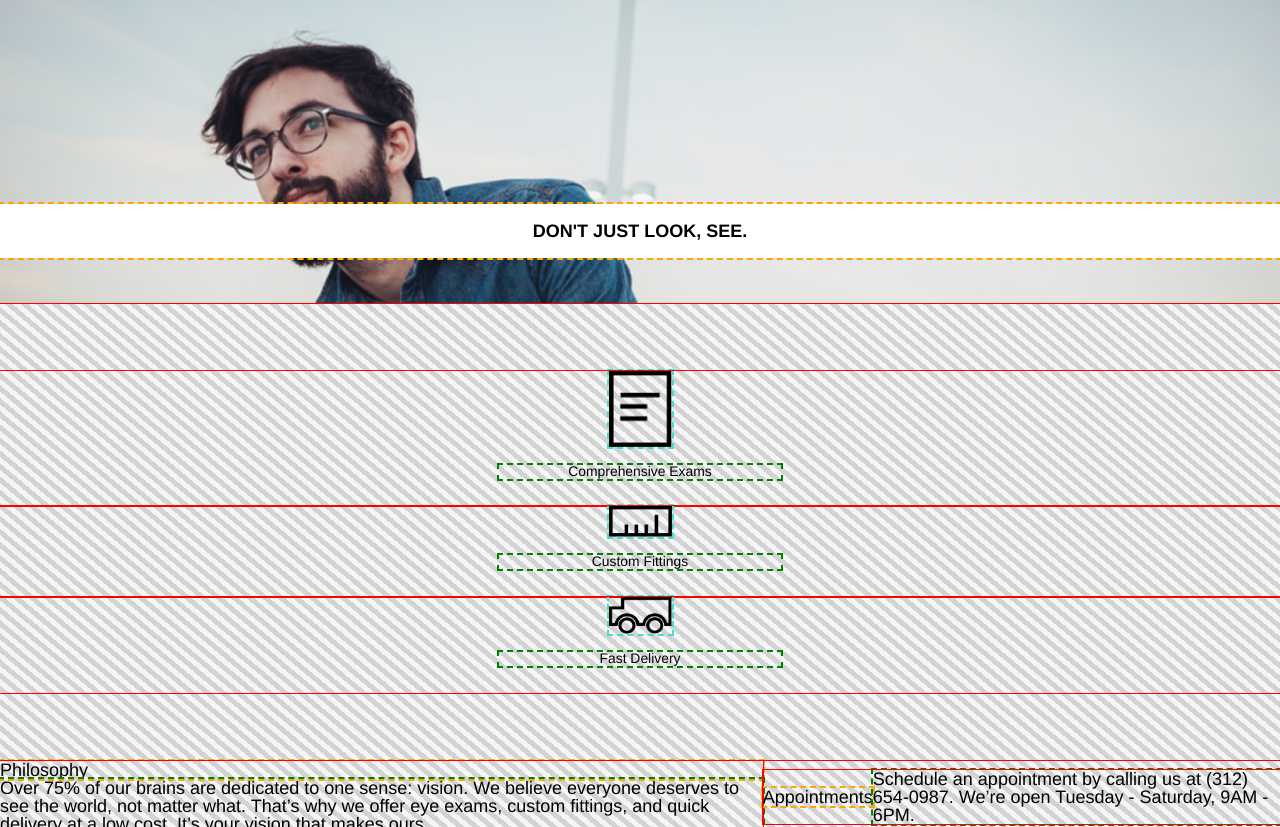
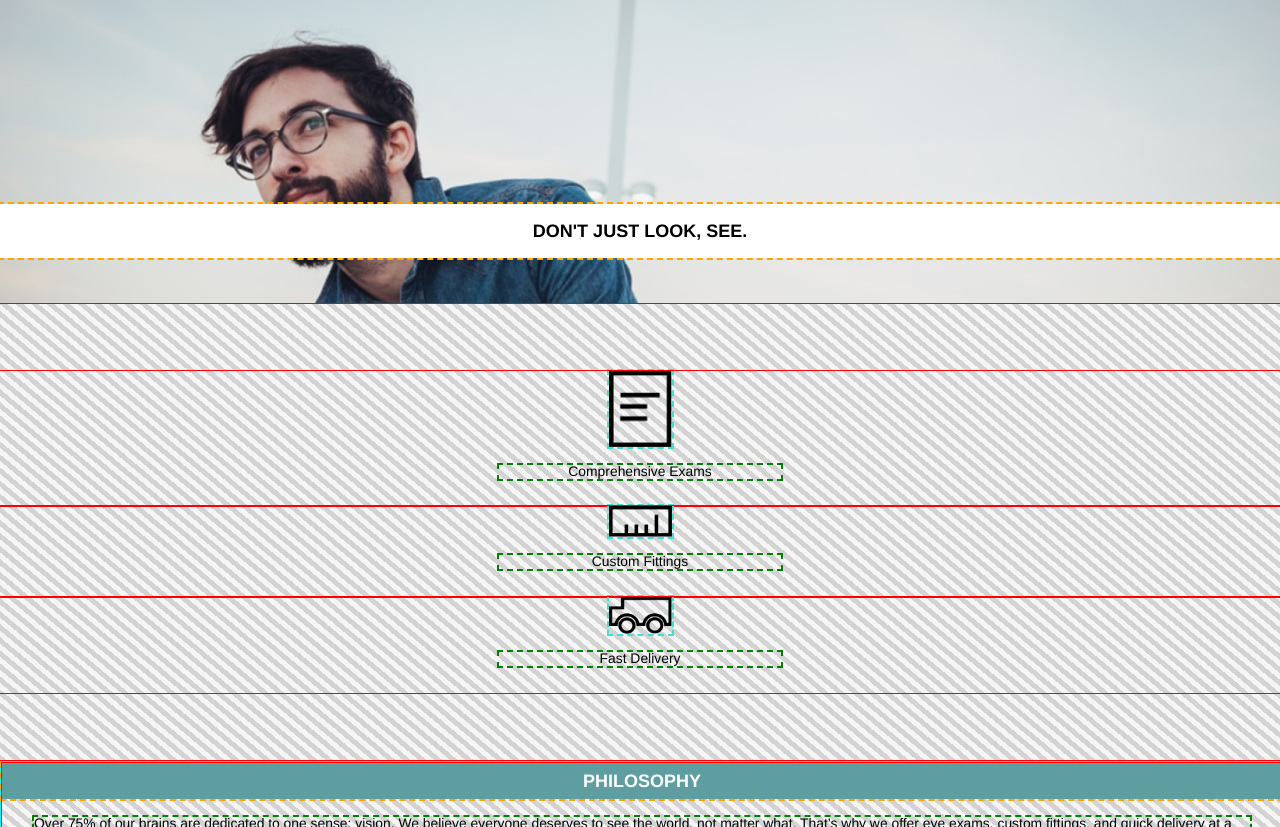
Before and after one commit to Zielous/codecademy_tortoiseshell, a plain HTML site: page index.html in a window 1280 px wide. Shown: the part 57-884 px from the top of the page. Drawn offline with Linux system fonts and the light colour scheme.

Commit message:
Added highlights section.

```diff
--- a/index.html
+++ b/index.html
@@ -14,7 +14,7 @@
 
   <!-- header section -->
 
-  <header class="header container__flex  color__primary--bg">
+  <header class="header  container__flex  color__primary--bg">
     <div class="header__logo  container__flex">
       <img class="logo__img"
       title="Tortoiseshell Optics" alt="logo"
@@ -39,7 +39,7 @@
   <!-- hero banner section -->
 
   <section class="hero-banner  container__flex">
-    <h1 class="hero-banner__title  container--maxwidth  caps__upper">
+    <h1 class="hero-banner__title  caps__upper">
       Don't just look, see.
     </h1>
   </section>
@@ -83,23 +83,25 @@
   </section>
 
 
+
   <!-- highlights section -->
 
-  <section class="highlights  container__flex">
-    <div class="highlight">
-      <h2 class="hightlight__title">
+  <section class="vb1 highlights  container__flex">
+
+    <div class="highlight  container__flex">
+      <h2 class="highlight__title  color__primary--bg  caps__upper">
         Philosophy
       </h2>
-      <p class="highlight__text">
+      <p class="highlight__text  container--maxwidth">
         Over 75% of our brains are dedicated to one sense: vision. We believe everyone deserves to see the world, not matter what. That’s why we offer eye exams, custom fittings, and quick delivery at a low cost. It’s your vision that makes ours.
       </p>
     </div>
 
     <div class="highlight  container__flex">
-      <h2 class="hightlight__title">
+      <h2 class="highlight__title  color__primary--bg  caps__upper">
         Appointments
       </h2>
-      <p class="highlight__text">
+      <p class="highlight__text  container--maxwidth">
         Schedule an appointment by calling us at (312) 654-0987. We’re open Tuesday - Saturday, 9AM - 6PM.
       </p>
     </div>
--- a/resources/css/style.css
+++ b/resources/css/style.css
@@ -23,12 +23,14 @@
     line-height: 1.4;
   }
 
-
+  .container--maxwidth {
+    width: 95%;
+  }
 
 
 
 /*----------*\
-#COLORS
+#COLORS-FONTS
 \*----------*/
 
   .color__primary, {
@@ -40,7 +42,10 @@
     color: white;
   }
 
-
+.caps__upper {
+  font-weight: bold;
+  text-align: center;
+}
 
 
 
@@ -85,7 +90,7 @@
       padding: 1rem 0;
       background-color: white;
       text-align: center;
-      font-weight: bold;
+      width: 100%;
     }
 
 
@@ -117,3 +122,23 @@
         text-align: center;
         font-size: 0.77rem;
       }
+
+
+/*----------*\
+#HIGHLIGHTS-SECTION
+\*----------*/
+
+  .highlights,
+  .highlight {
+      flex-direction: column;
+    }
+
+    .highlight__title {
+      width: 100%;
+      padding: 0.5rem 0;
+    }
+
+    .highlight__text {
+      margin: 1rem 0 4rem 0;
+      font-size: 0.77rem;
+    }
```
